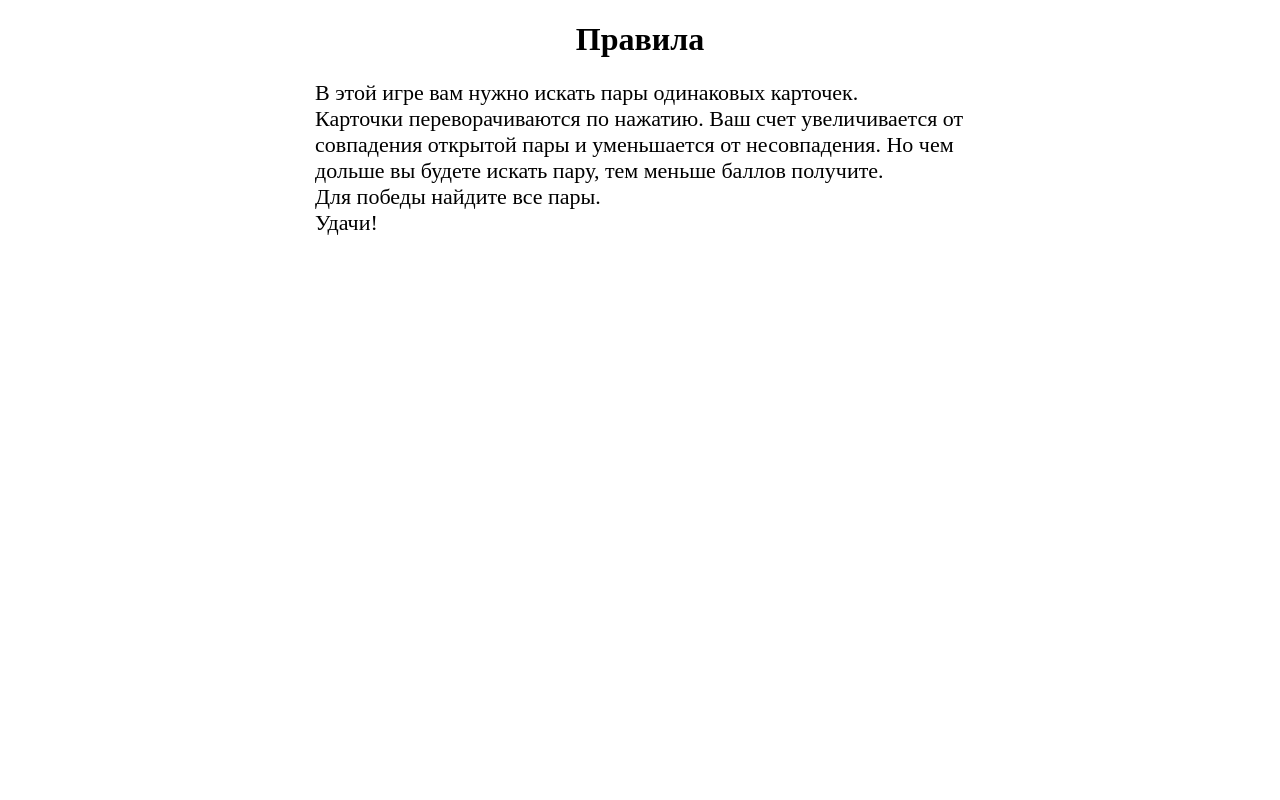
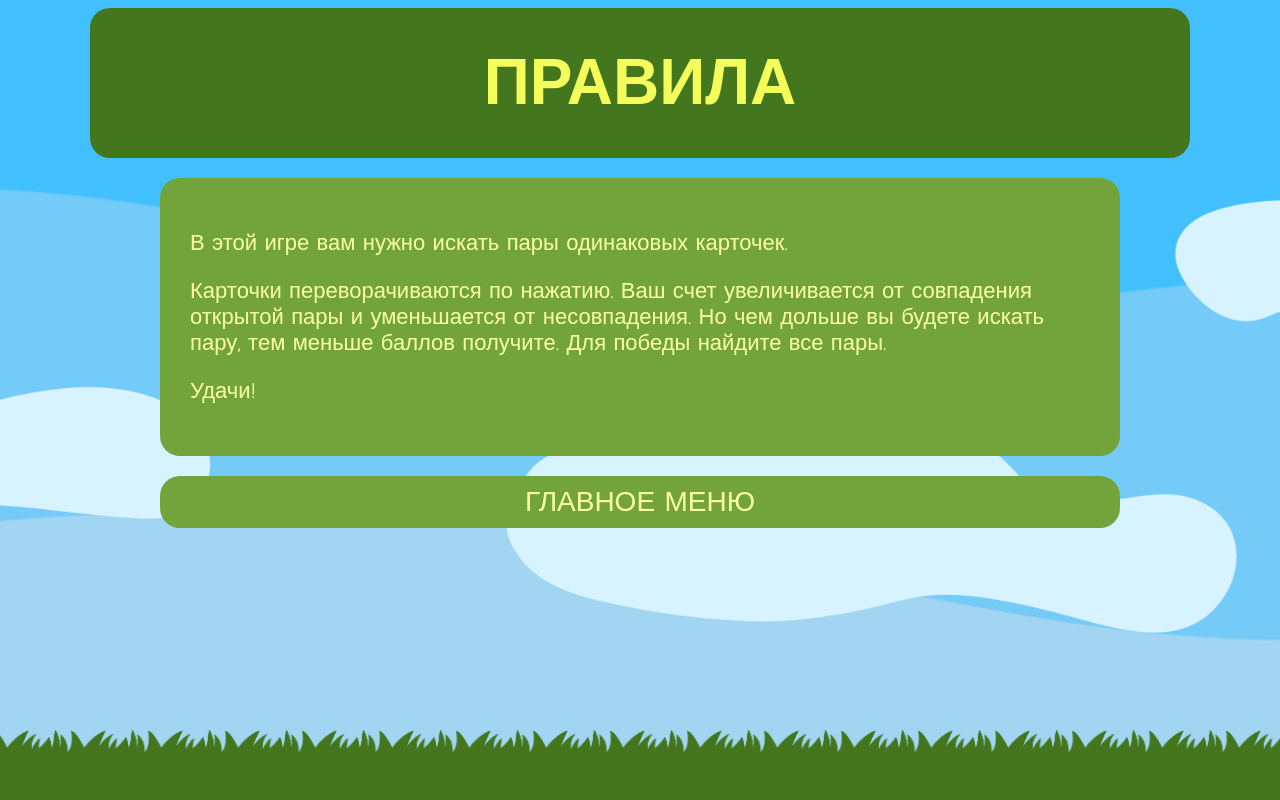
Before and after one commit to toribraun/memory, a website: page static/rules.html in a window 1280 px wide. Drawn offline with Linux system fonts and the light colour scheme.

Commit message:
Rules, menu, level screens

```diff
--- a/package.json
+++ b/package.json
@@ -23,7 +23,6 @@
   "homepage": "https://github.com/toribraun/memory#readme",
   "dependencies": {
     "express": "^4.17.1",
-    "express-handlebars": "^5.3.2",
     "node-fetch": "^2.6.1",
     "path": "^0.12.7"
   }
--- a/static/index.js
+++ b/static/index.js
@@ -1,5 +1,5 @@
-// import * as path from "path";
-// import fs from "fs";
+//import * as path from "/path";
+//import fs from "/fs";
 
 const EasyLevelButton = document.getElementById('easyLevel');
 const MediumLevelButton = document.getElementById('mediumLevel');
--- a/static/rules.html
+++ b/static/rules.html
@@ -10,12 +10,16 @@
         <h1>Правила</h1>
     </header>
     <div class="rulesText">
-    <p>В этой игре вам нужно искать пары одинаковых карточек.<br>
-    Карточки переворачиваются по нажатию.
+    <p>В этой игре вам нужно искать пары одинаковых карточек.
+    <p>Карточки переворачиваются по нажатию.
     Ваш счет увеличивается от совпадения открытой пары и уменьшается от несовпадения.
-    Но чем дольше вы будете искать пару, тем меньше баллов получите.<br>
-    Для победы найдите все пары.<br>
-    Удачи!</p>
+    Но чем дольше вы будете искать пару, тем меньше баллов получите.
+    Для победы найдите все пары.
+    <p>Удачи!</p>
     </div>
+    <menu class="rulesMenu">
+        <li onclick="document.location='index.html'">Главное меню</li>
+    </menu>
+    <footer></footer>
 </body>
 </html>
--- a/static/styles.css
+++ b/static/styles.css
@@ -1,48 +1,75 @@
+html {
+    size: auto;
+    background: url("images/bg_sky.png") no-repeat center center fixed;
+    background-size: cover;
+    font-family: "Comic Sans MS", sans-serif;
+    color: #fbffa7;
+}
+
+header {
+    background-color: rgb(68, 118, 30);
+    border-radius: 20px;
+    height: 150px;
+    box-sizing: border-box;
+    max-height: 150px;
+    margin: auto;
+    width: 90%;
+    max-width: 1100px;
+    padding: 20px;
+    display: flex;
+    justify-content: center;
+    align-items: center;
+    font-family: "Segoe Script", "Comic Sans MS", sans-serif;
+    text-align: center;
+}
+
+header h1 {
+    font-size: 400%;
+    text-transform: uppercase;
+    color: #f5fd5b;
+    line-height: 100%;
+}
+
 #gameScreen {
     /*visibility: visible;*/
     display: none;
 }
 
-.levelButtons {
-    margin: 0;
-    padding: 0;
+.levelButtons, .levelSubMenu, .mainMenuButtons, .rulesText, .rulesMenu {
     list-style-type: none;
+    margin: 20px auto;
+    border-radius: 20px;
+    width: 80%;
+    max-width: 900px;
+    padding: 30px;
+    background-color: #73a43b;
 }
 
-.levelButtons li {
+.levelSubMenu, .rulesMenu {
+    display: flex;
+    padding-top: 0px;
+    padding-bottom: 0px;
+    justify-content: space-around;
+    align-items: center;
+}
+
+.levelButtons li, .levelSubMenu li, .mainMenuButtons li, .rulesMenu li {
     width: 270px;
     margin: 10px auto;
-    font-size: 30px;
+    font-size: 28px;
     text-decoration: none;
     text-align: center;
 }
 
-.levelButtons li:hover {
-    cursor: auto;
-    background-color: darkgrey;
+.levelSubMenu li, .rulesMenu li {
+    text-transform: uppercase;
+    font-family: "Segoe Script", "Comic Sans MS", sans-serif;
 }
 
-.mainMenuButtons {
-    margin: 0;
-    padding: 0;
-    list-style-type: none;
-}
-
-.mainMenuButtons li {
-    width: 270px;
-    margin: 10px auto;
-    font-size: 30px;
-    text-decoration: none;
-    text-align: center;
-}
-
-.mainMenuButtons li:hover {
+.levelButtons li:hover, .levelSubMenu li:hover, .mainMenuButtons li:hover, .rulesMenu li:hover {
     cursor: auto;
-    background-color: darkgrey;
-}
-
-header {
-    text-align: center;
+    background-color: rgb(68, 118, 30);
+    border-radius: 15px;
 }
 
 .table {
@@ -71,8 +98,21 @@ td {
 }
 
 .rulesText {
-    margin-left: auto;
-    margin-right: auto;
-    width: 650px;
     font-size: 22px;
 }
+
+footer {
+    background-size: contain;
+    background-image: url("images/bg_grass.png");
+    background-repeat: repeat-x;
+    text-align: center;
+    box-sizing: border-box;
+    position: absolute;
+    bottom: 0px;
+    padding-top: 30px;
+    width: 100%;
+    max-width: 100%;
+    left: 0px;
+    z-index: -1;
+    height: 70px;
+}
```
Also changed, not shown: server.mjs (+2 -13 lines), static/game.html (+6 -1 lines), static/index.html (+1 -5 lines), static/images/bg_grass.png (added), static/images/bg_sky.png (added).
